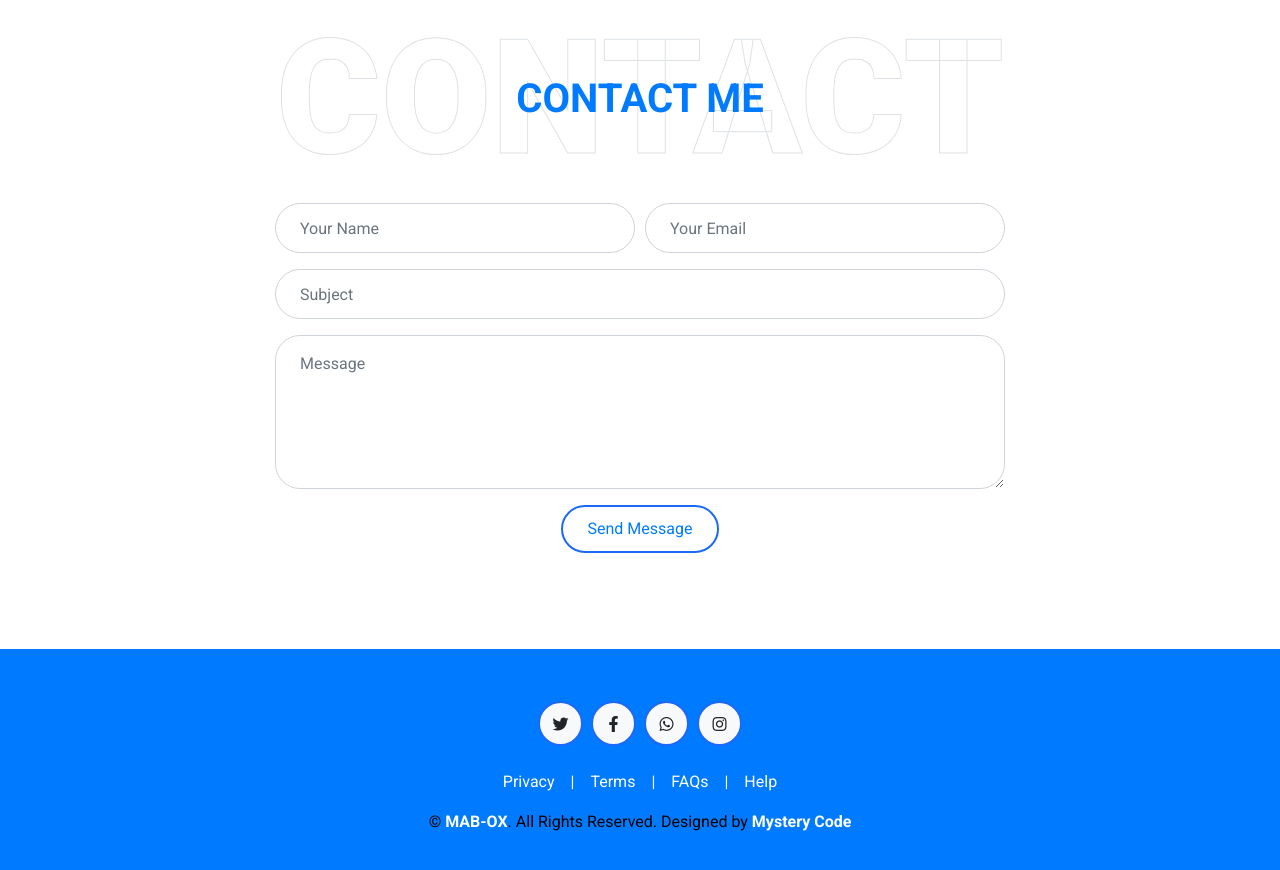
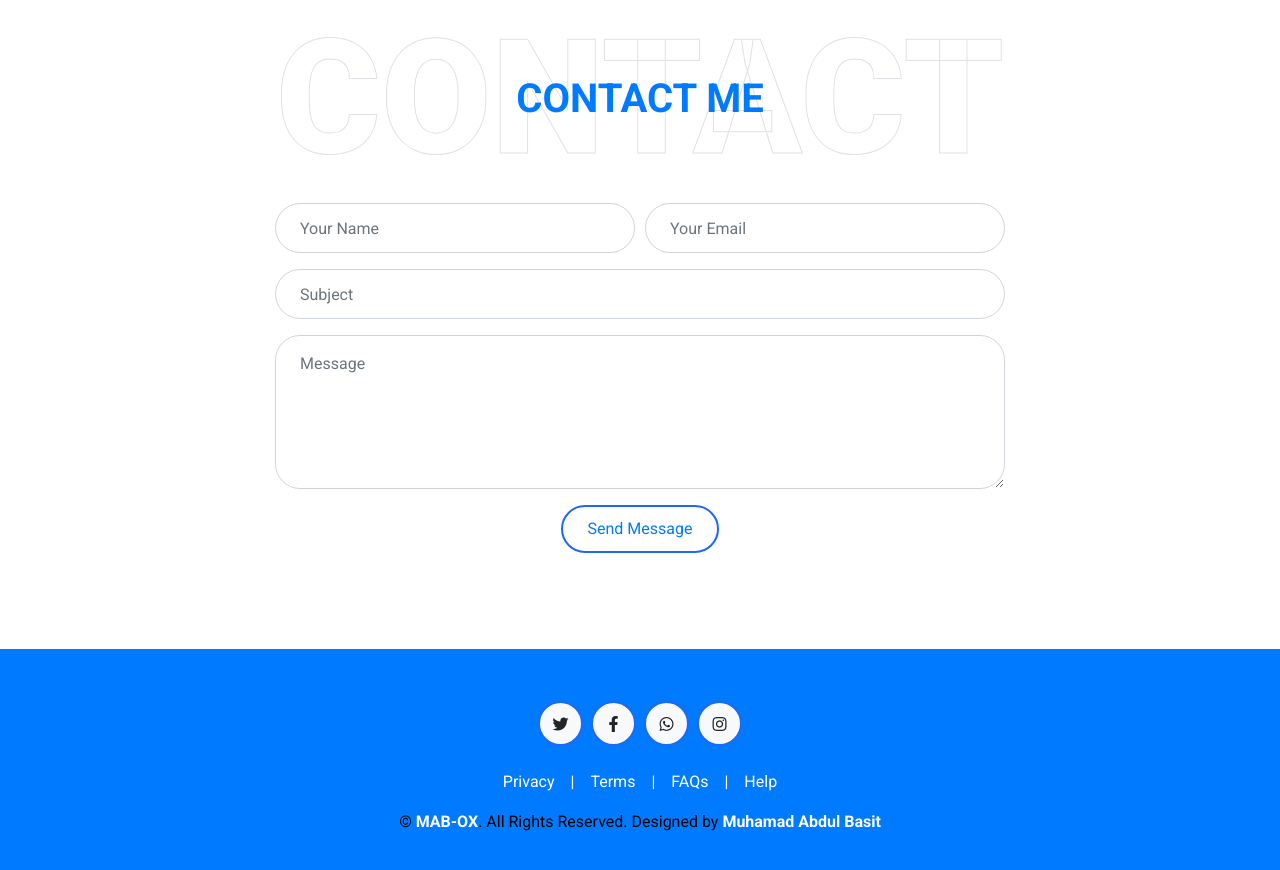
Before and after one commit to muhamadabdulbasit/MAB.OX, a plain HTML site: page index.html in a window 1280 px wide. Shown: the part 5764-6634 px from the top of the page. Drawn offline with nearby package versions, Linux system fonts and the light colour scheme.

Commit message:
mengubah designed by

```diff
--- a/index.html
+++ b/index.html
@@ -521,7 +521,7 @@
                 <span class="px-3">|</span>
                 <a class="text-white" href="#">Help</a>
             </div>
-            <p class="m-0">&copy; <a class="text-white font-weight-bold" href="#">MAB-OX</a>. All Rights Reserved. Designed by <a class="text-white font-weight-bold" href="#">Mystery Code</a>
+            <p class="m-0">&copy; <a class="text-white font-weight-bold" href="#">MAB-OX</a>. All Rights Reserved. Designed by <a class="text-white font-weight-bold" href="#">Muhamad Abdul Basit</a>
             </p>
         </div>
     </div>
```
